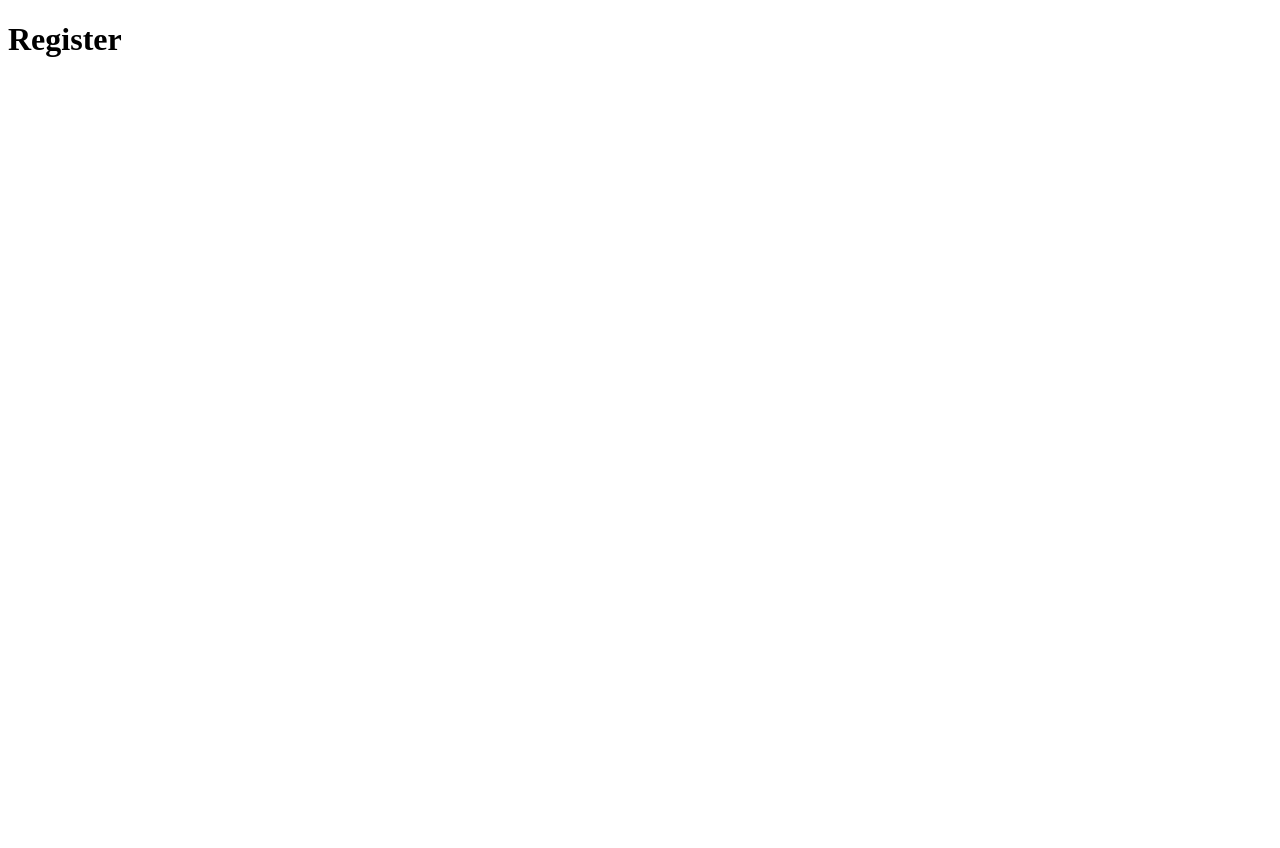
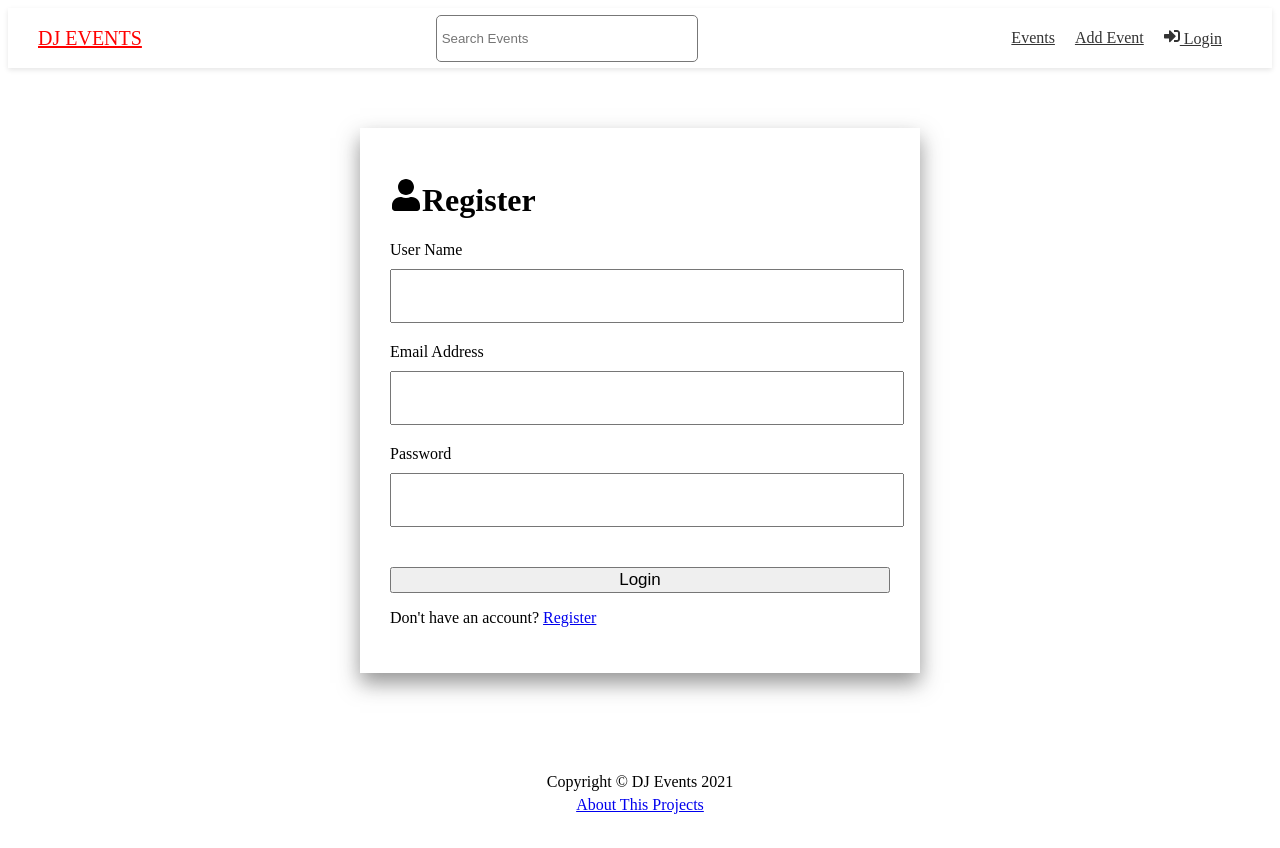
Before and after one commit to Shakib448/nextDjEvents, a Next.js app in the folder client/: page /account/register in a window 1280 px wide. Shown: the top 848 px of the page. Before the commit the page ends 800 px from the top, so only its background shows below. Built offline with nearby package versions, Linux system fonts and the light colour scheme.

Commit message:
WIP on LoginPage

```diff
--- a/client/pages/account/register.js
+++ b/client/pages/account/register.js
@@ -1,7 +1,68 @@
+import { FaUser } from "react-icons/fa";
+import { ToastContainer, toast } from "react-toastify";
+import "react-toastify/dist/ReactToastify.css";
+import React, { useState, useEffect, useContext } from "react";
+import Link from "next/link";
+import Layout from "@/components/Layout";
+import styles from "@/styles/AuthForm.module.scss";
+import clsx from "clsx";
+
 export default function RegisterPage() {
+  const [username, setUsername] = useState("");
+  const [email, setEmail] = useState("");
+  const [password, setPassword] = useState("");
+
+  const handleSubmit = (e) => {
+    e.preventDefault();
+    console.log({ username, email, password });
+  };
   return (
-    <div>
-      <h1>Register</h1>
-    </div>
+    <Layout title="User Registration">
+      <div className={clsx(styles.auth)}>
+        <h1>
+          <FaUser />
+          Register
+        </h1>
+        <ToastContainer />
+        <form onSubmit={handleSubmit}>
+          <div>
+            <label htmlFor="username">User Name </label>
+            <input
+              type="text"
+              name="username"
+              id="username"
+              value={username}
+              onChange={(e) => setUsername(e.target.value)}
+            />
+          </div>
+          <div>
+            <label htmlFor="email">Email Address</label>
+            <input
+              type="email"
+              name="email"
+              id="email"
+              value={email}
+              onChange={(e) => setEmail(e.target.value)}
+            />
+          </div>
+          <div>
+            <label htmlFor="password">Password </label>
+            <input
+              type="password"
+              name="password"
+              id="password"
+              value={password}
+              onChange={(e) => setPassword(e.target.value)}
+            />
+          </div>
+
+          <input type="submit" value="Login" className="btn" />
+        </form>
+
+        <p>
+          Don't have an account? <Link href="/account/register"> Register</Link>
+        </p>
+      </div>
+    </Layout>
   );
 }
```
